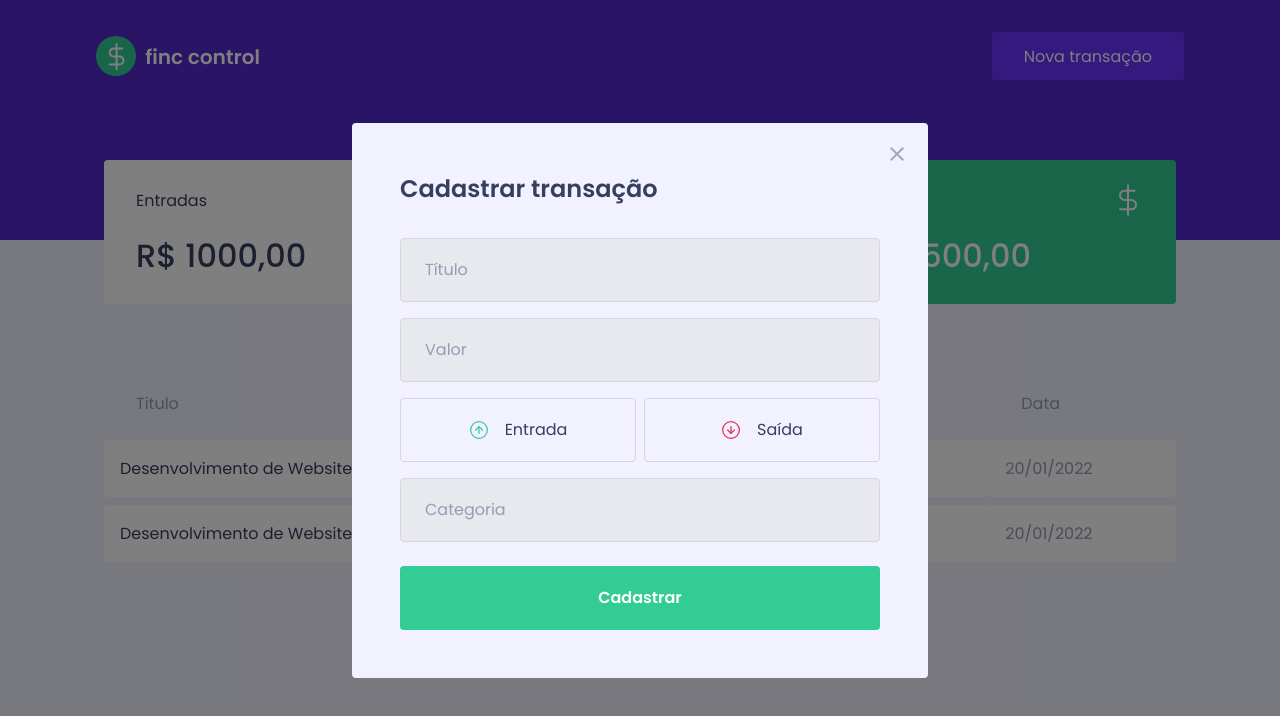
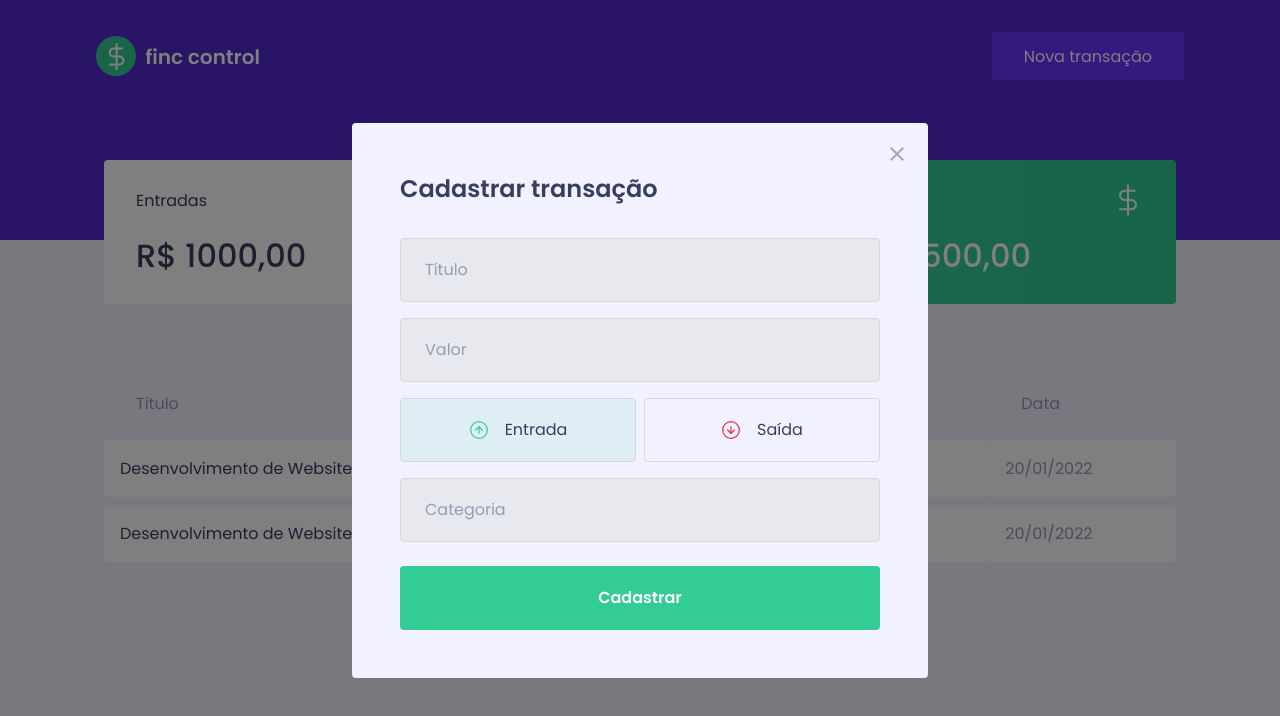
Before and after one commit to lucasleonardobs/finance-control, a React (Create React App) app: page / in a window 1280 px wide. Both pictures are taken after a click on the button "Nova transação". Shown: the top 716 px of the page. Built offline with nearby package versions, Linux system fonts and the light colour scheme; no server answers; what miragejs would draw is missing.

Commit message:
Stylize the buttons in form

```diff
--- a/src/components/NewTransactionModal/index.tsx
+++ b/src/components/NewTransactionModal/index.tsx
@@ -1,10 +1,11 @@
+import { useState } from 'react';
 import Modal from 'react-modal';
 
 import closeImg from '../../assets/close.svg';
 import incomeImg from '../../assets/income.svg';
 import outcomeImg from '../../assets/outcome.svg';
 
-import { Container, TransactionTypeContainer } from './styles';
+import { Container, TransactionTypeContainer, RadioBox } from './styles';
 
 
 type NewTransactionModalProps = {
@@ -13,6 +14,8 @@
 }
 
 export function NewTransactionModal({ isOpen, onRequestClose }: NewTransactionModalProps) {
+    const [type, setType] = useState('deposit')
+
     return (
         <Modal
             isOpen={isOpen}
@@ -35,15 +38,25 @@
                 <input type='number' placeholder='Valor' />
 
                 <TransactionTypeContainer>
-                    <button type="button">
+                    <RadioBox
+                        type="button"
+                        onClick={() => { setType('deposit') }}
+                        isActive={type === 'deposit'}
+                        activeColor="green"
+                    >
                        <img src={incomeImg} alt="Entrada" />
                        <span>Entrada</span>
-                    </button>
+                    </RadioBox>
 
-                    <button type="button">
+                    <RadioBox
+                        type="button"
+                        onClick={() => { setType('withdraw') }}
+                        isActive={type === 'withdraw'}
+                        activeColor="red"
+                    >
                        <img src={outcomeImg} alt="Saída" />
                        <span>Saída</span>
-                    </button>
+                    </RadioBox>
                 </TransactionTypeContainer>
 
                 <input placeholder='Categoria' />
--- a/src/components/NewTransactionModal/styles.ts
+++ b/src/components/NewTransactionModal/styles.ts
@@ -1,5 +1,5 @@
 import styled from 'styled-components';
-import { darken } from 'polished';
+import { darken, transparentize } from 'polished';
 
 export const Container = styled.div`
     h2 {
@@ -59,13 +59,27 @@
     display: grid;
     grid-template-columns: 1fr 1fr;
     gap: 0.5rem;
+`
 
-    button {
+type RadioBoxProps = {
+    isActive: boolean;
+    activeColor: 'green' | 'red';
+}
+
+const colors = {
+    green: '#33CC95',
+    red: '#E52E4D'
+}
+
+export const RadioBox = styled.button<RadioBoxProps>`
     height: 4rem;
     border: 1px solid #d7d7d7;
     border-radius:0.25rem;
 
-        background: transparent;
+    background: ${props => props.isActive
+        ? transparentize(0.9, colors[props.activeColor])
+        : 'transparent'
+    };
 
     display: flex;
     align-items: center;
@@ -88,5 +102,4 @@
         font-size: 1rem;
         color: var(--text-title);
     }
-    }
-`
+`;
```
Lines whose indentation alone changed are shown as unchanged.
